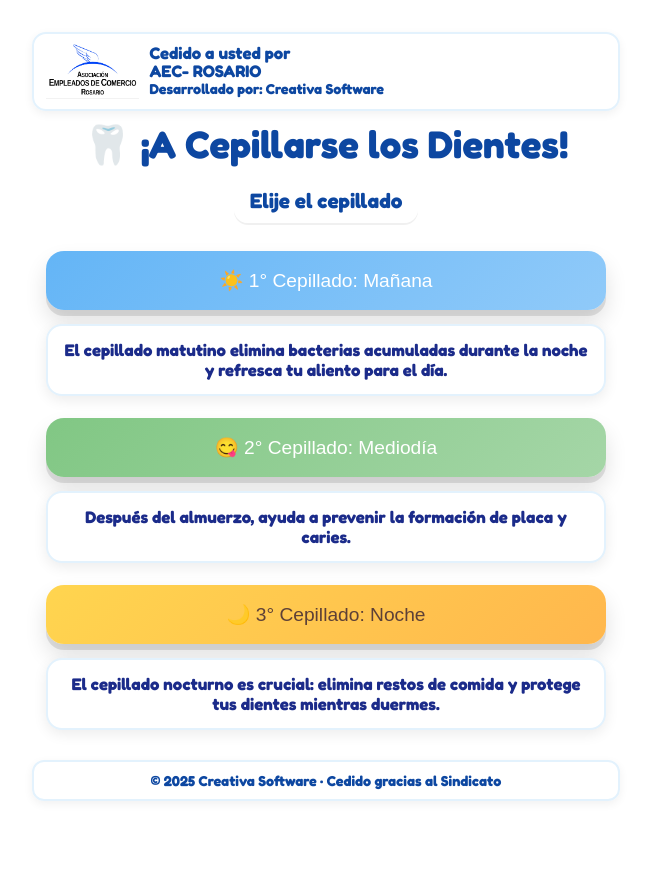
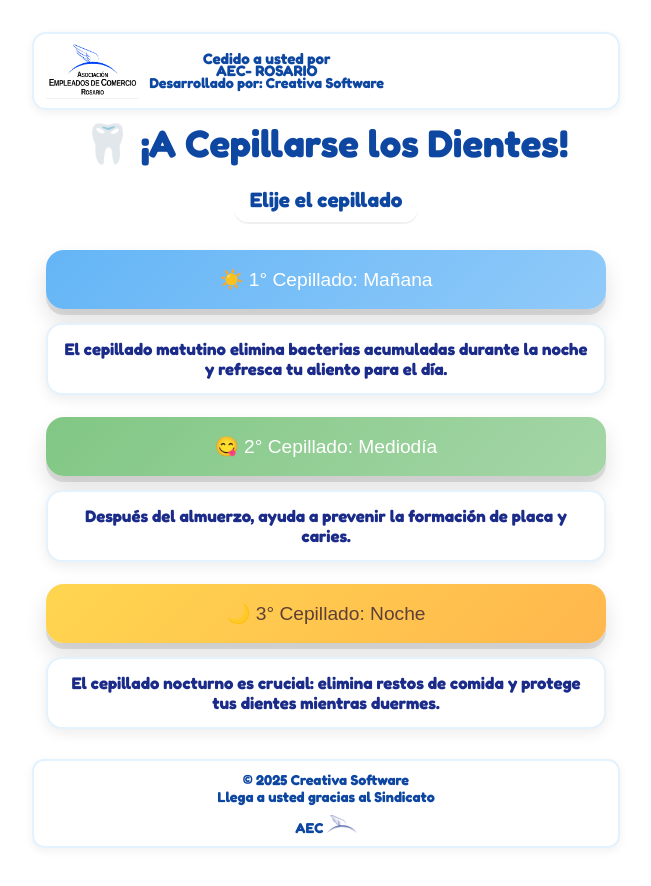
Before and after one commit to javier-dotcom/GuiaCepillado, a plain HTML site: page index.html in a window 1280 px wide. Shown: the whole page, without its empty margins (314-965 px from the left). Drawn offline with Linux system fonts and the light colour scheme.

Commit message:
actualizacion 2 index

```diff
--- a/index.html
+++ b/index.html
@@ -139,15 +139,19 @@
     .topbar .byline {
   text-align: left;
   color: #0D47A1;
-  line-height: 1.2em;
+  line-height: 0.8em;
 }
 .topbar .byline .line1 {
   display: block;
-  font-size: 1.05rem;  /* más grande que antes */
+
+  text-align: center;
+
+  font-size: 0,7rem;  /* más grande que antes */
   font-weight: 700;
 }
 .topbar .byline .line2 {
   display: block;
+  text-align: center;
   font-size: 0.9rem;   /* un poco más pequeño */
   font-weight: 500;
 }
@@ -186,7 +190,7 @@
   </div>
 
   <footer class="footer">
-    © 2025 Creativa Software · Cedido gracias al Sindicato
+    © 2025 Creativa Software <br> Llega a usted gracias al Sindicato <br> AEC  <img src="LOGO-AEC-ROSARIO.-.ico" width="30px" style="margin-top:10px;">
   </footer>
 
   <script>
```
